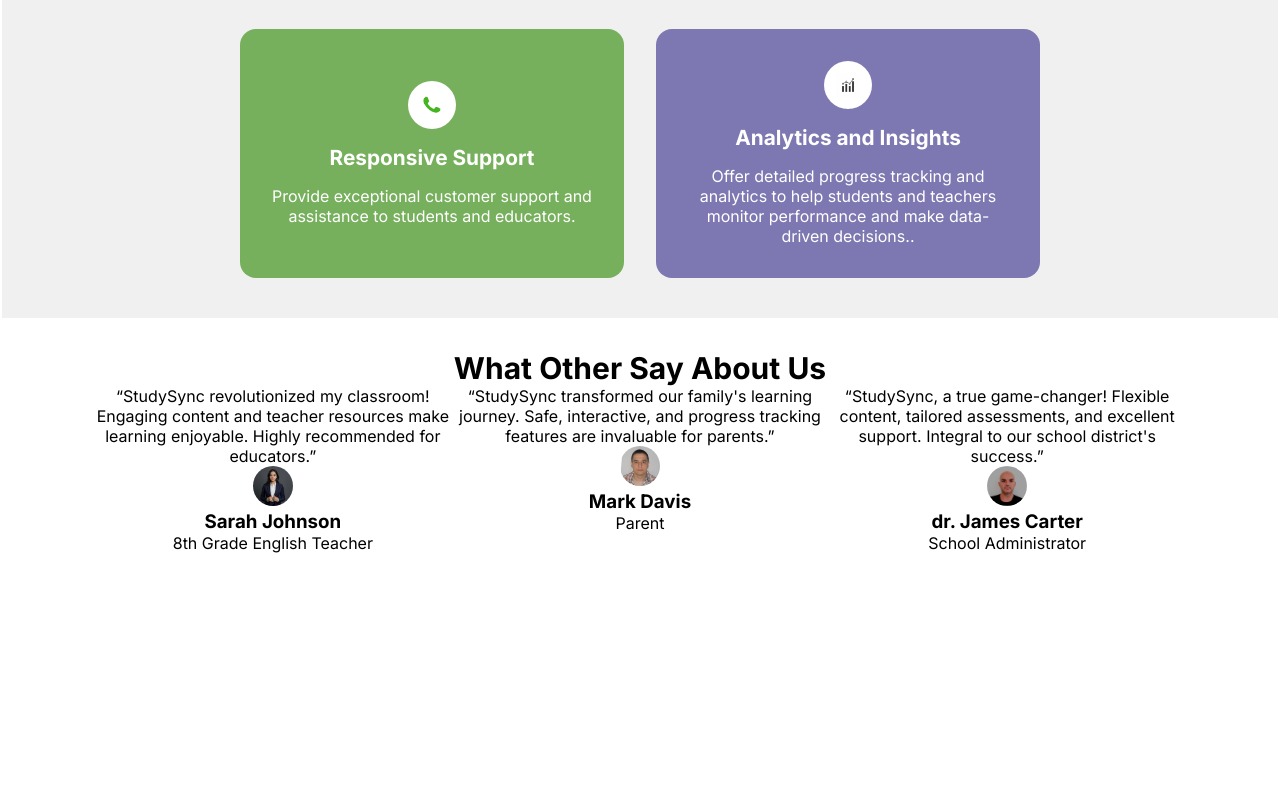
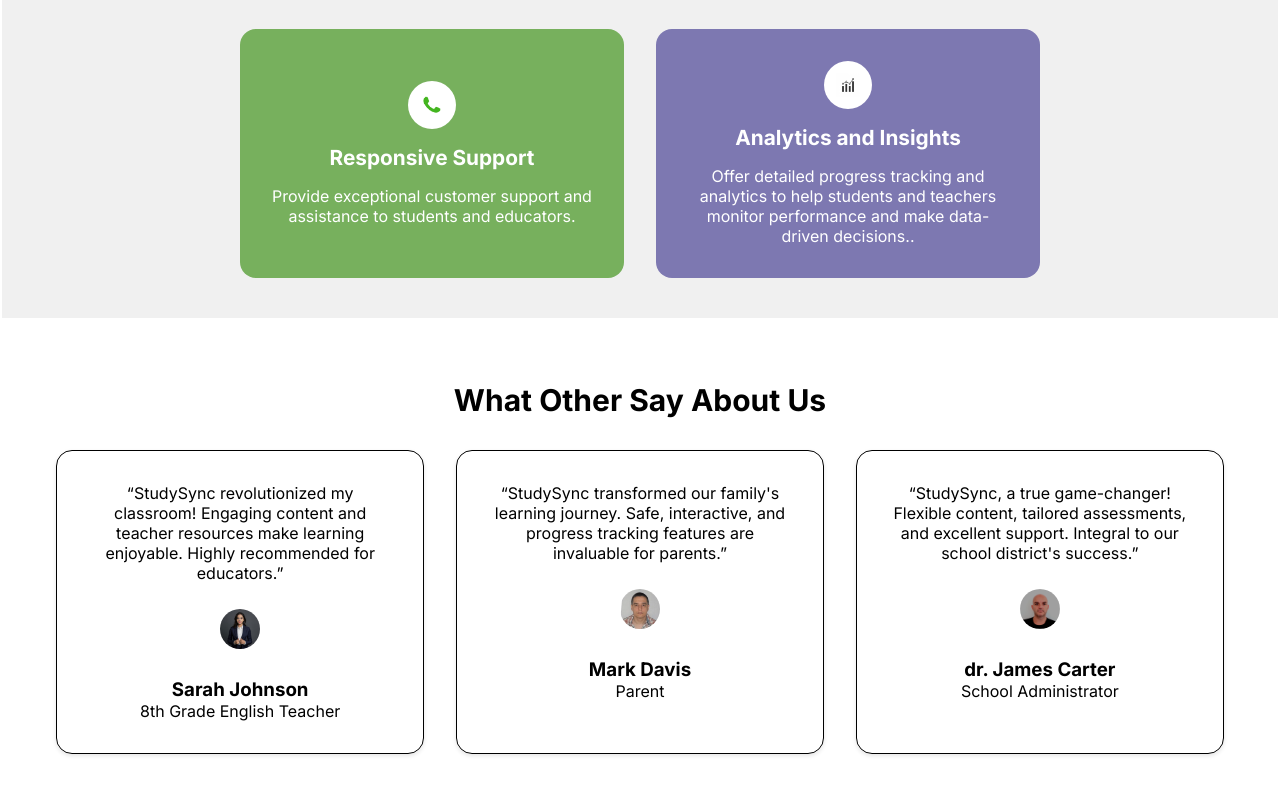
Before and after one commit to laxmibcci/StudySync-Project-css, a plain HTML site: page index2.html in a window 1280 px wide. Shown: the part 1466-2252 px from the top of the page. Before the commit the page ends 2019 px from the top, so only its background shows below. Drawn offline with Linux system fonts and the light colour scheme.

Commit message:
file add

```diff
--- a/style2.css
+++ b/style2.css
@@ -463,34 +463,46 @@ color: white;
 }
 
 
+
+
+
 .testimonial-container{
 background-color: var(--background-color);
 max-width: 1280px;
 margin: 0 auto;
-padding:0 2rem;
+padding: 2rem;
 
 }
 
-.testimonial-title{
-font-size: 1.875rem;
-font-weight: bold;
-}
+
 
 .testimonial-content{
 display: flex;
 flex-direction: column;
 align-items: center;
+gap: 2rem;
 }
+
+.testimonial-title{
+    font-size: 1.875rem;
+    font-weight: bold;
+    }
 
 .testimonial-grid{
     display: grid;
     grid-template-columns: repeat(auto-fill, minmax(300px, 1fr));
     /* padding: 2rem; */
+    gap: 2rem;
 }
 
 .testimonial-card{
-    /* height: 100%; */
-    /* width: 100%; */
+    display: flex;
+    flex-direction: column;
+    border: 1px solid black;
+    border-radius: 1rem;
+    box-shadow: 0 2px 4px rgba(0,0,0,0.1);
+    padding: 2rem;
+    gap: 1.6rem;
 }
 
 .testimonial-avatar{
@@ -506,4 +518,5 @@ align-items: center;
 
 .testimonial-name{
 
+
 }
```
